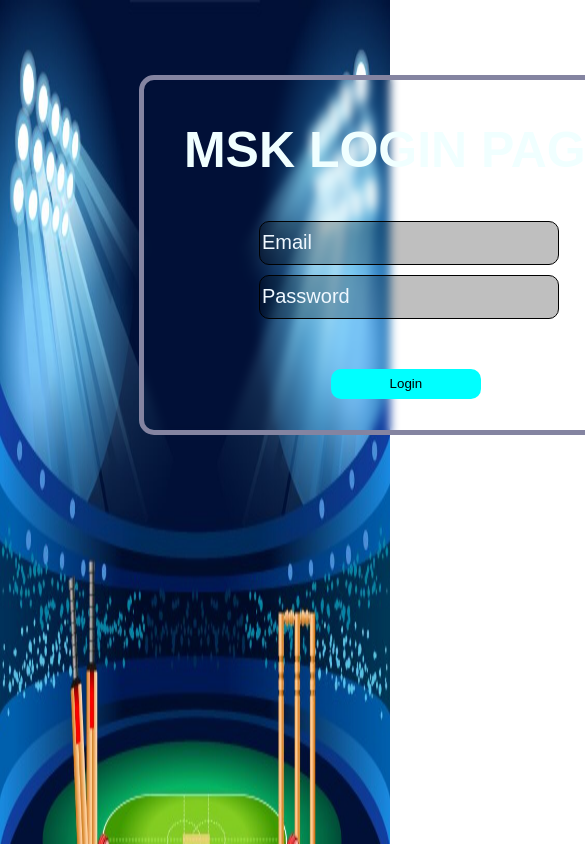
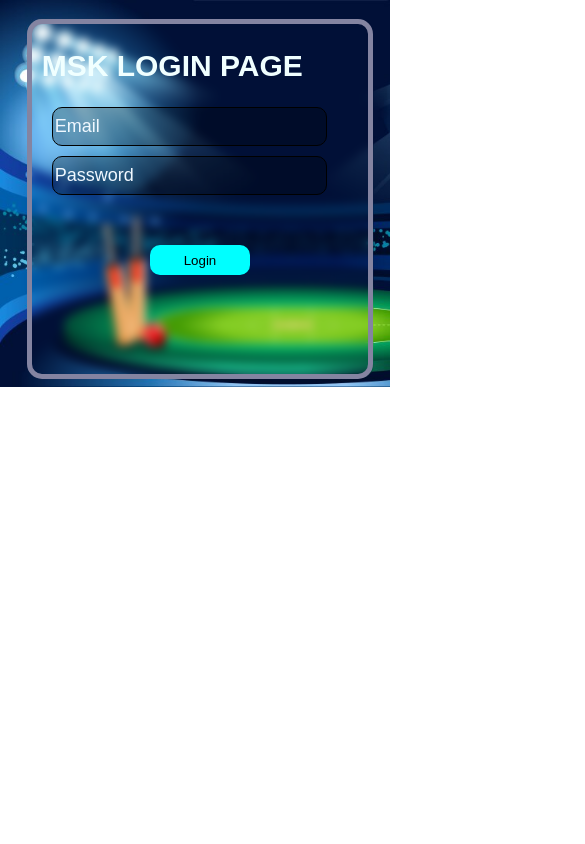
Before and after one commit to Dev-Tharmi/Landing-page, a plain HTML site: page login.html in a window 390 px wide. Shown: the top 844 px of the page, 585 px wide, since content can reach past the window. Drawn offline with Linux system fonts and the light colour scheme.

Commit message:
Response For All Devices

```diff
--- a/login.css
+++ b/login.css
@@ -1,9 +1,10 @@
-body{
+body {
     background-image: url(./login.jpg);
     background-size: 100% 1000px;
     background-repeat: no-repeat;
 }
-form{
+
+form {
     border: 5px solid rgb(132, 132, 161);
     border-radius: 15px;
     /* margin-left: 30%; */
@@ -15,7 +16,8 @@ form{
     backdrop-filter: blur(5px);
 
 }
-.login-content{
+
+.login-content {
     display: flex;
     flex-direction: column;
     width: 400px;
@@ -24,13 +26,14 @@ form{
 
 }
 
-h2{
+h2 {
     color: azure;
     font-size: 50px;
     font-family: sans-serif;
     margin-left: 40px;
 }
-input{
+
+input {
     font-size: 20px;
     margin-left: 100px;
     background: none;
@@ -39,9 +42,10 @@ input{
     background: #00000040;
     box-shadow: none;
     height: 40px;
-    border: 1px solid ;
+    border: 1px solid;
 }
-.btn-login button{
+
+.btn-login button {
     background: none;
     border: none;
     background-color: aqua;
@@ -52,6 +56,96 @@ input{
     margin-left: 34%;
     margin-top: 50px;
 }
-input::placeholder{
+
+input::placeholder {
     color: aliceblue;
 }
+
+@media (max-width: 1024px) {
+    form {
+        width: 450px;
+        margin-left: 20%;
+        margin-top: 15%;
+    }
+
+    .login-content {
+        width: 350px;
+    }
+
+    h2 {
+        font-size: 40px;
+        margin-left: 30px;
+    }
+
+    input {
+        margin-left: 70px;
+    }
+
+    .btn-login button {
+        margin-left: 30%;
+    }
+}
+
+/* Phones and smaller tablets */
+@media (max-width: 768px) {
+    body {
+        background-size: cover;
+    }
+
+    form {
+        width: 350px;
+        margin-left: 10%;
+        margin-top: 10%;
+    }
+
+    .login-content {
+        width: 300px;
+    }
+
+    h2 {
+        font-size: 35px;
+        margin-left: 25px;
+    }
+
+    input {
+        margin-left: 50px;
+        font-size: 18px;
+        height: 35px;
+    }
+
+    .btn-login button {
+        width: 130px;
+        height: 30px;
+        margin-left: 25%;
+    }
+}
+
+/* Smaller phones */
+@media (max-width: 480px) {
+    form {
+        width: 90%;
+        margin-left: 5%;
+        margin-top: 5%;
+    }
+
+    .login-content {
+        width: 100%;
+        margin-left: 0;
+    }
+
+    h2 {
+        font-size: 30px;
+        margin-left: 10px;
+    }
+
+    input {
+        margin-left: 20px;
+        width: 80%;
+    }
+
+    .btn-login button {
+        width: 100px;
+        height: 30px;
+        margin-left: calc(50% - 50px);
+    }
+}
```
